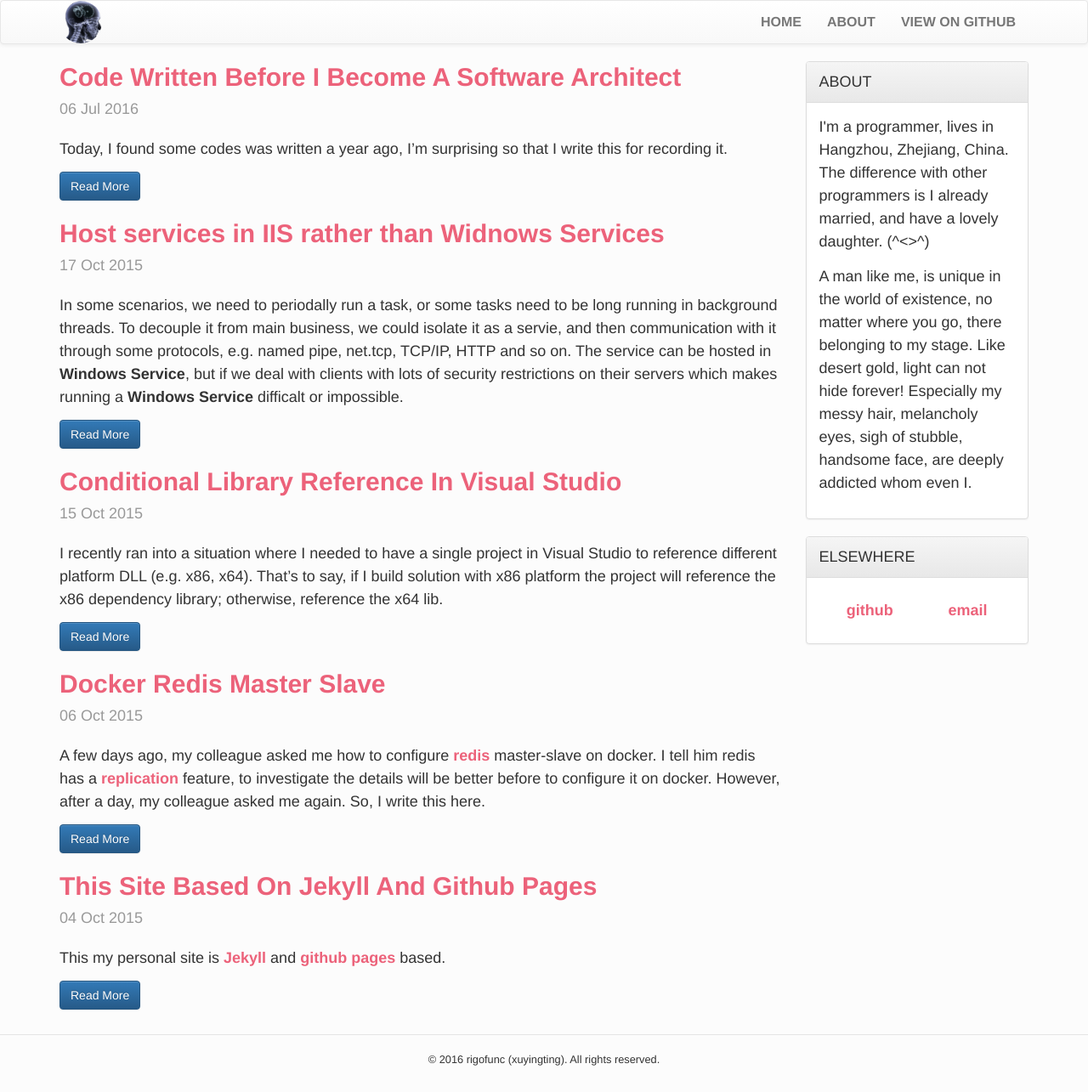
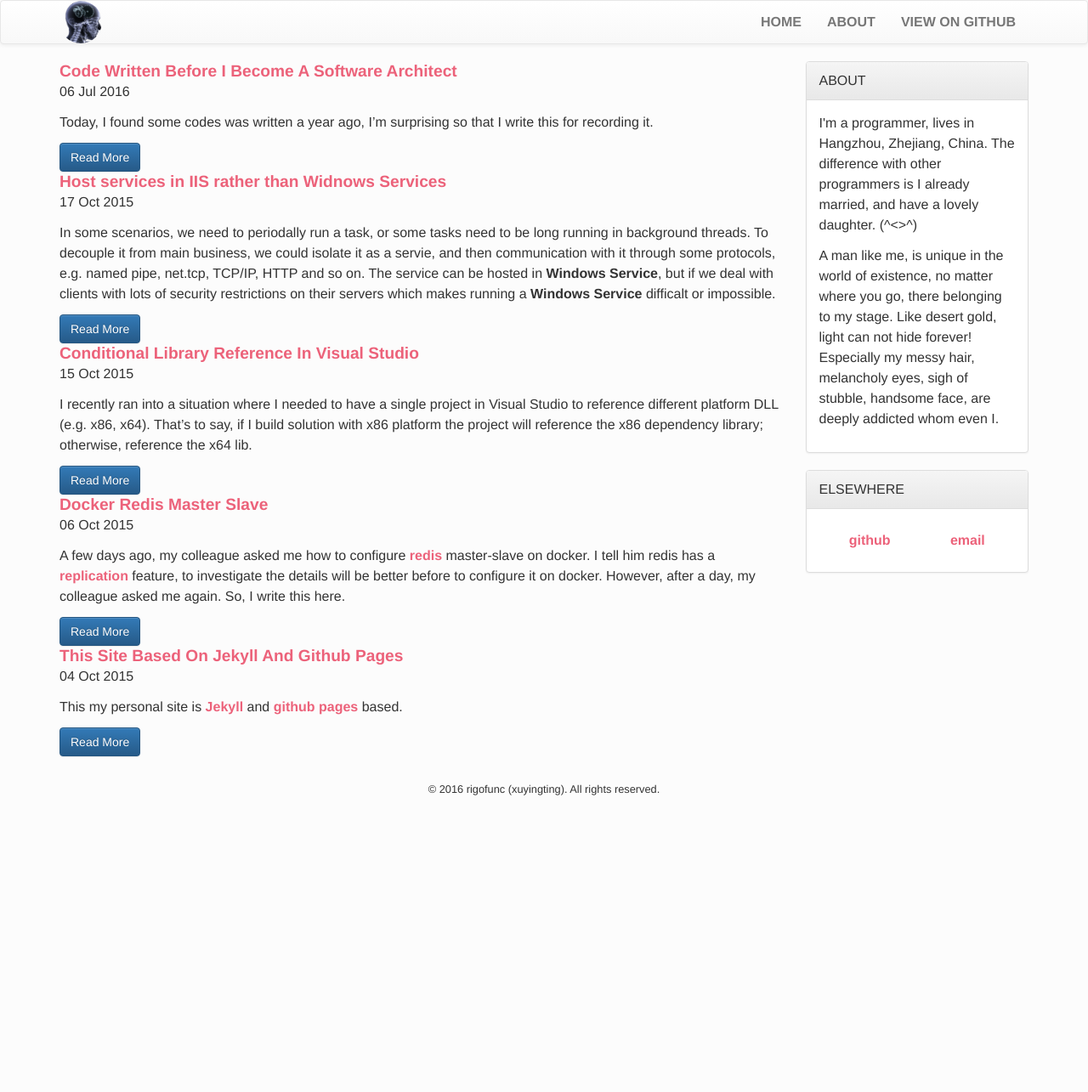
Before and after one commit to rigofunc/xyting.github.io, a Jekyll site: the page built from index.html, in a window 1280 px wide. Shown: the whole page at 85% size. Built offline with Jekyll 4.4.1, drawn with Linux system fonts in a browser that asks for light colours; the list of posts is cut into pages by our own code; after the commit the page ends 967 px from its top, so only the background shows below that.

Commit message:
remove the site.css file

```diff
--- a/_layouts/default.html
+++ b/_layouts/default.html
@@ -11,7 +11,6 @@
   <link href="{{ site.url }}/assets/css/bootstrap.min.css" rel="stylesheet">
   <link href="{{ site.url }}/assets/css/bootstrap-theme.min.css" rel="stylesheet">
   <link href="{{ site.url }}/assets/css/highlight.css" rel="stylesheet">
-  <link href="{{ site.url }}/assets/css/site.css" rel="stylesheet">
 </head>
 
 <body>
--- a/assets/css/site.css
+++ /dev/null
@@ -1,20 +0,0 @@
-.main-content {
-  font-size: 18px;
-  line-height: 1.5;
-}
-
-.post {
-  margin-bottom: 20px;
-}
-.post-title {
-  margin-bottom: 5px;
-  font-size: 30px;
-}
-.post-meta {
-  margin-bottom: 20px;
-  color: #999;
-}
-
-.footer {
-  border-top: 1px solid #e5e5e5;
-}
```
